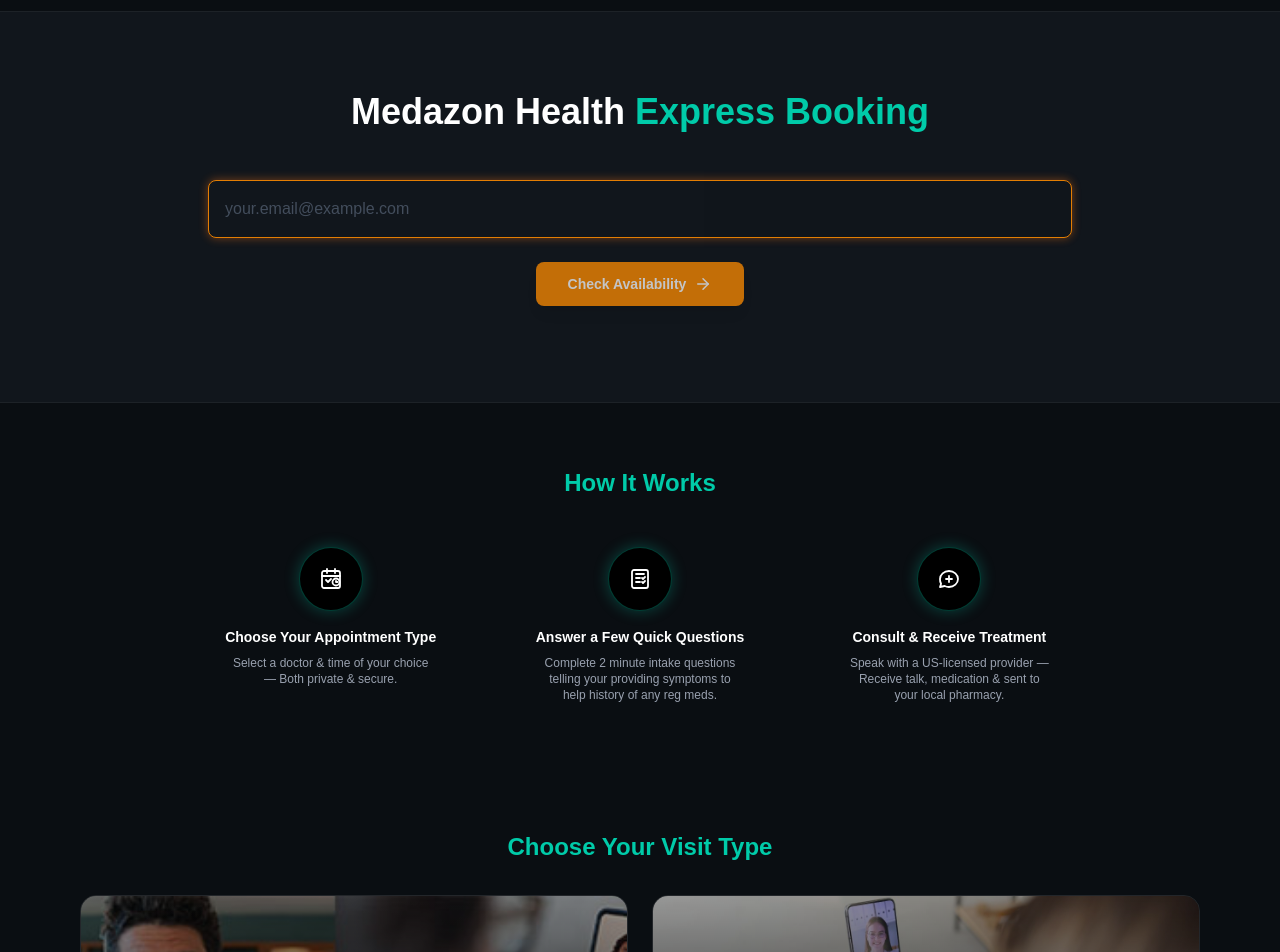
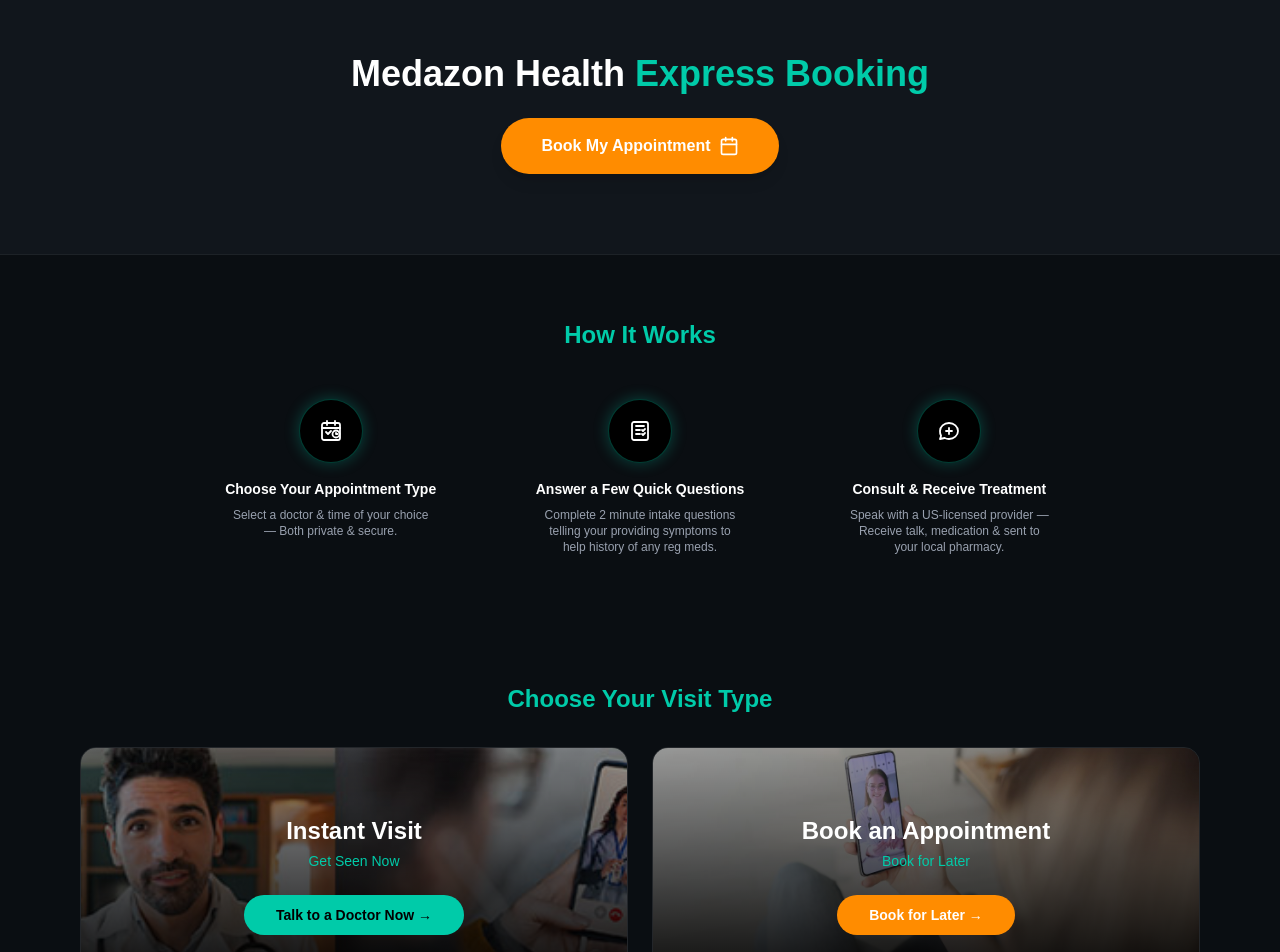
Before and after one commit to hawk7227/patientpanel, a Next.js app: page / in a window 1280 px wide. Shown: the part 1620-2572 px from the top of the page. Built offline with nearby package versions, Linux system fonts and the light colour scheme.

Commit message:
Update page.tsx

```diff
--- a/src/app/page.tsx
+++ b/src/app/page.tsx
@@ -2,7 +2,7 @@
 
 import Image from "next/image";
 import Link from "next/link";
-import { useState, useEffect, useRef } from "react";
+import { useEffect } from "react";
 import { useRouter } from "next/navigation";
 import {
   Calendar,
@@ -11,133 +11,11 @@
   ShieldCheck,
   ChevronRight,
   ArrowRight,
-  Loader2,
 } from "lucide-react";
 import UrgentCollapse from "@/components/home/UrgentCollapse";
 
-function SubmitEmailForExpressBooking({ show, focus = false }: { show: boolean, focus: boolean }) {
-  const router = useRouter();
-  const [email, setEmail] = useState("");
-  const [isLoading, setIsLoading] = useState(false);
-  const inputRef = useRef<HTMLInputElement>(null);
-
-  useEffect(() => {
-    if (show) {
-      // Small delay ensures DOM is painted (prevents race conditions)
-      requestAnimationFrame(() => {
-        inputRef.current?.focus();
-      });
-    }
-  }, [show]);
-
-  const isValidEmail = (value: string) => {
-    const trimmed = value.trim();
-    if (!trimmed) return false;
-    const emailRegex = /^[A-Z0-9._%+-]+@[A-Z0-9.-]+\.[A-Z]{2,}$/i;
-    return emailRegex.test(trimmed);
-  };
-
-  const handleEmailSubmission = async () => {
-    if (!isValidEmail(email)) {
-      alert("Please enter a valid email address to continue.");
-      return;
-    }
-
-    setIsLoading(true);
-    try {
-      const response = await fetch('/api/check-user-exists', {
-        method: 'POST',
-        headers: { 'Content-Type': 'application/json' },
-        body: JSON.stringify({ email: email.trim() }),
-      });
-      const result = await response.json();
-      if (!response.ok) {
-        throw new Error(result.error || 'Failed to check user');
-      }
-
-      // Save email check response to sessionStorage
-      sessionStorage.setItem('emailCheckResponse', JSON.stringify({
-          email: email.trim(),
-        exists: result.exists,
-        user: result.user,
-          patientId: result.patientId,
-      }));
-
-      // Navigate to appointment page
-      router.push('/appointment');
-    } catch (error) {
-      console.error('Error checking user:', error);
-      alert(error instanceof Error ? error.message : 'Failed to process request. Please try again.');
-    } finally {
-      setIsLoading(false);
-    }
-  };
-
-  return (
-      // <div className="bg-[#050b14] p-3 md:p-8 rounded-2xl border border-white/10 shadow-2xl relative w-full">
-    <div className="mt-10">
-      <style jsx>{`
-        @keyframes fastPulse {
-          0%, 100% {
-            opacity: 1;
-          }
-          50% {
-            opacity: 0.7;
-          }
-        }
-        .animate-fast-pulse {
-          animation: fastPulse 1s cubic-bezier(0.4, 0, 0.6, 1) infinite;
-        }
-      `}</style>
-      <div className="mt-1 md:mt-4 animate-in fade-in slide-in-from-top-2 duration-300">
-          <input
-            ref={focus ? inputRef : null}
-            type="email"
-            value={email}
-            placeholder="your.email@example.com"
-            autoComplete="email"
-            className={`w-full bg-[#11161c] border rounded-lg py-4 px-4 text-white placeholder:text-gray-600 focus:outline-none transition-all text-[16px] ${
-              isValidEmail(email)
-                ? "border-primary-teal focus:ring-1 focus:ring-primary-teal"
-                : "border-primary-orange animate-pulse shadow-[0_0_10px_rgba(249,115,22,0.5)]"
-            }`}
-            onChange={(e) => setEmail(e.target.value)}
-            onKeyDown={(e) => {
-            if (e.key === "Enter" && isValidEmail(email) && !isLoading) {
-              handleEmailSubmission();
-              }
-            }}
-          />
-        <div className="flex justify-center gap-4 mt-4 md:mt-6 animate-in fade-in-from-top-2 duration-300">
-          <button
-            onClick={handleEmailSubmission}
-            disabled={!isValidEmail(email) || isLoading}
-            suppressHydrationWarning
-            className={`text-white px-8 py-3 rounded-lg transition-all text-sm font-bold shadow-lg flex items-center gap-2 ${
-              !isValidEmail(email)
-               ? "bg-primary-orange cursor-not-allowed opacity-75"
-                : isLoading
-                ? "bg-primary-teal cursor-not-allowed opacity-75"
-                : "bg-primary-teal hover:bg-primary-teal/90 animate-fast-pulse shadow-primary-teal/20"
-            }`}
-         >
-            {isLoading ? (
-              <Loader2 className="w-4 h-4 animate-spin" />
-            ) : (
-              <>
-                Check Availability
-                <ArrowRight size={18} />
-              </>
-            )}
-         </button>
-        </div>
-      </div>
-    </div>
-  );
-}
-
 export default function Home() {
-   const [showEmailForExpressBooking, setShowEmailForExpressBooking] = useState(true);
+   const router = useRouter();
 
    // Scroll to top on page load and prevent hash scrolling
    useEffect(() => {
@@ -160,6 +38,10 @@
      return () => clearTimeout(timer);
    }, []);
 
+   const handleBookAppointment = () => {
+     router.push('/appointment');
+   };
+
   return (
     <div className="min-h-screen bg-background text-foreground overflow-x-hidden font-sans">
       <UrgentCollapse />
@@ -176,25 +58,24 @@
             <p className="text-gray-400 mb-8 max-w-xl mx-auto text-sm md:text-base">
               Get medical advice, prescriptions, and sick notes from the comfort of your home.
             </p>
-            {showEmailForExpressBooking && <h2 className="text-xl md:text-4xl font-bold text-primary-teal mb-2">
+
+            <h2 className="text-xl md:text-4xl font-bold text-primary-teal mb-6">
               <span className="text-white">Medazon Health</span> Express Booking
-           </h2>}
-            {showEmailForExpressBooking && <div className="mb-2 md:mb-4 w-full"><SubmitEmailForExpressBooking show={showEmailForExpressBooking} focus={true} /></div>}
-            {!showEmailForExpressBooking && <div>
-            <div className="flex flex-col sm:flex-row gap-4 justify-center mb-8">
+            </h2>
+
+            <div className="flex flex-col sm:flex-row gap-4 justify-center mb-6">
               <button
-                  onClick={() => setShowEmailForExpressBooking(true)}
-                className="bg-primary-orange hover:bg-orange-600 text-white font-bold py-3 px-8 rounded-full transition-all transform hover:scale-105 flex items-center justify-center gap-2 text-sm"
+                onClick={handleBookAppointment}
+                className="bg-primary-orange hover:bg-orange-600 text-white font-bold py-4 px-10 rounded-full transition-all transform hover:scale-105 flex items-center justify-center gap-2 text-base shadow-lg"
                 suppressHydrationWarning
               >
-                Book My Appointment <Calendar size={18} />
+                Book My Appointment <Calendar size={20} />
               </button>
             </div>
 
             <div className="text-xs text-primary-teal mb-6">
                $59 per visit — Traditional Insurances Accepted
             </div>
-            </div>}
 
             <div className="flex flex-wrap justify-center gap-4 text-[10px] md:text-xs text-gray-300 font-medium">
                <span className="flex items-center gap-1 bg-white/5 px-3 py-1.5 rounded-full border border-white/5"><ShieldCheck size={12} className="text-primary-teal"/> HIPAA Secure</span>
@@ -327,7 +208,7 @@
                   <div
                      key={index}
                      className="relative h-48 rounded-2xl overflow-hidden border border-white/20 group cursor-pointer"
-                     onClick={() => document.getElementById('symptoms-section')?.scrollIntoView({ behavior: 'smooth' })}
+                     onClick={handleBookAppointment}
                   >
                      {content}
                </div>
@@ -336,21 +217,20 @@
          </div>
       </section>
 
-      {/* Symptoms Input Section */}
-      <section id="symptoms-section" className="bg-[#11161c] py-6 md:py-20 border-y border-white/5">
+      {/* Express Booking Section */}
+      <section id="symptoms-section" className="bg-[#11161c] py-10 md:py-20 border-y border-white/5">
          <div className="container mx-auto px-4 text-center max-w-4xl flex flex-col items-center justify-center">
-           <h2 className="text-xl md:text-4xl font-bold text-primary-teal mb-2">
+           <h2 className="text-xl md:text-4xl font-bold text-primary-teal mb-6">
               <span className="text-white">Medazon Health</span> Express Booking
            </h2>
-           {showEmailForExpressBooking && <div className="mb-2 md:mb-4 w-full"><SubmitEmailForExpressBooking show={showEmailForExpressBooking} focus={false} /></div>}
 
-            {!showEmailForExpressBooking && <button
-               onClick={() => setShowEmailForExpressBooking(true)}
-               className="bg-primary-orange hover:bg-orange-600 text-white font-bold py-3 px-8 rounded-full transition-all transform hover:scale-105 flex items-center justify-center gap-2 text-sm"
-               suppressHydrationWarning
-            >
-               Book My Appointment <Calendar size={18} />
-            </button>}
+           <button
+             onClick={handleBookAppointment}
+             className="bg-primary-orange hover:bg-orange-600 text-white font-bold py-4 px-10 rounded-full transition-all transform hover:scale-105 flex items-center justify-center gap-2 text-base shadow-lg"
+             suppressHydrationWarning
+           >
+             Book My Appointment <Calendar size={20} />
+           </button>
          </div>
       </section>
 
@@ -413,8 +293,8 @@
                   <h3 className="text-2xl font-bold text-white mb-1">Book an Appointment</h3>
                   <p className="text-primary-teal mb-6 text-sm font-medium">Book for Later</p>
                   <button
-                     onClick={() => document.getElementById('symptoms-section')?.scrollIntoView({ behavior: 'smooth' })}
-                     className="border border-white text-white px-8 py-2.5 rounded-full font-bold hover:bg-white hover:text-black transition-colors text-sm"
+                     onClick={handleBookAppointment}
+                     className="bg-primary-orange text-white px-8 py-2.5 rounded-full font-bold hover:bg-orange-600 transition-colors text-sm"
                      suppressHydrationWarning
                   >
                      Book for Later →
@@ -472,8 +352,8 @@
                Talk to a Doctor Now <ArrowRight size={16} />
             </Link>
             <button
-               onClick={() => document.getElementById('symptoms-section')?.scrollIntoView({ behavior: 'smooth' })}
-               className="border border-white/20 text-white px-8 py-3 rounded-lg hover:bg-white/5 text-sm flex items-center justify-center gap-2 transition-all whitespace-nowrap"
+               onClick={handleBookAppointment}
+               className="bg-primary-orange text-white px-8 py-3 rounded-lg hover:bg-orange-600 font-bold text-sm flex items-center justify-center gap-2 transition-all whitespace-nowrap"
                suppressHydrationWarning
             >
                Book for Later <ArrowRight size={16} />
```
